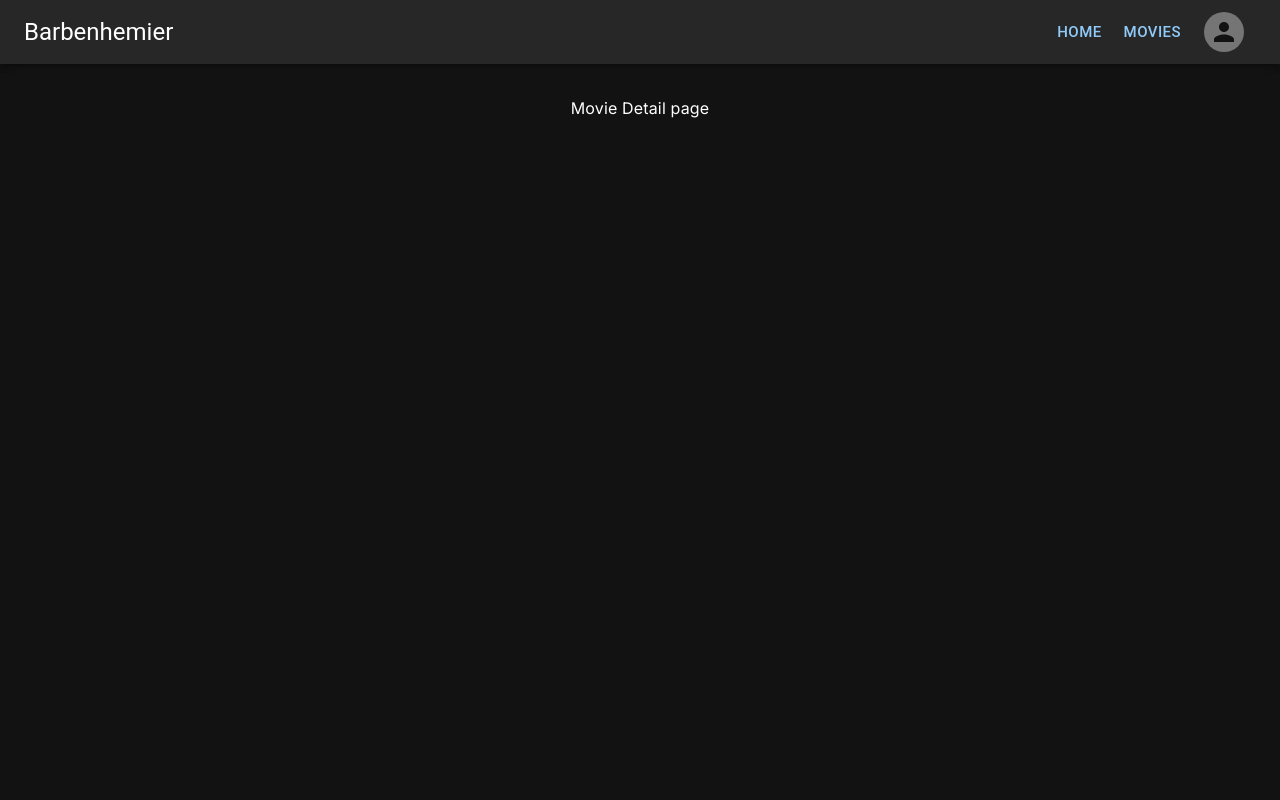
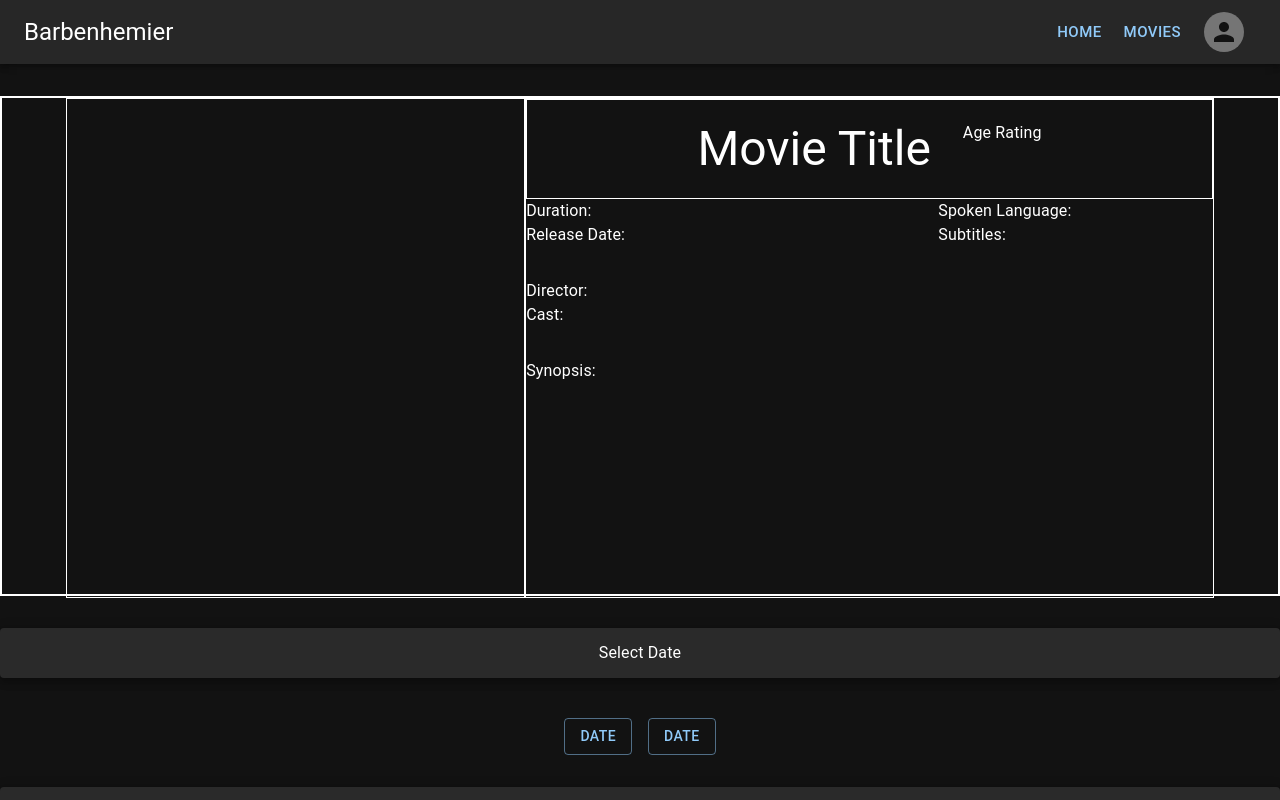
Before and after one commit to EddyEhhh/barbenheimer-frontend, a Next.js app: page /MovieDetails in a window 1280 px wide. Shown: the top 800 px of the page. Built offline with nearby package versions, Linux system fonts and the light colour scheme.

Commit message:
feat: adding movie details page

```diff
--- a/src/app/MovieDetails/page.tsx
+++ b/src/app/MovieDetails/page.tsx
@@ -1,12 +1,16 @@
+import MovieDescription from "../components/MovieDescription";
+import SelectDate from "../components/SelectDate";
+import SelectTime from "../components/SelectTime";
+
 const MovieDetails = () => {
     return (
-    <>
-        <main className="flex flex-col items-center justify-between">
-            <div>
-                Movie Detail page
-            </div>
+
+        <main>
+            <MovieDescription></MovieDescription>
+            <SelectDate></SelectDate>
+            <SelectTime></SelectTime>
         </main>
-    </>
+
     )
 }
 
--- /dev/null
+++ b/src/app/components/MovieDescription.tsx
@@ -0,0 +1,99 @@
+import {Box, Typography, Grid} from "@mui/material/";
+import { alignProperty } from "@mui/material/styles/cssUtils";
+
+type MovieDetail = {
+    title?: string,
+    duration?: number,
+    picture?: HTMLImageElement,
+    rating?: number,
+    ageRating?: string
+    releaseDate?: string
+    spokenLanguage?: string
+    subtitle?: string
+    director?: string
+    cast?: string
+    synopsis?: string
+}
+const MovieDescription = ({title, duration, picture, rating, ageRating, releaseDate, spokenLanguage, subtitle, director, cast, synopsis} : MovieDetail) => {
+    return (
+        <main>
+            <Grid className="content" container sx= {{border:2, width:1, height:500, pl: '5%', pr:'5%'}}>
+                <Grid sx = {{width:'40%'}}>
+                    <Box className = "picture-box" sx ={{height:500, border:1}}>
+                        <Grid>
+                            <Grid sx={{height:300}}>
+                                <Box sx={{border:0}}>
+
+                                </Box>
+                            </Grid>
+                            <Grid>
+
+                            </Grid>
+                        </Grid>
+                    </Box>
+                </Grid>
+
+                <Grid sx ={{width:'60%'}} >
+                    <Box className = "desc-box" sx={{height:500, border:1}}>
+                        <Grid>
+                            <Grid container direction='row' justifyContent={'center'} sx={{border:1, height: 100}} alignContent={"center"}>
+                                <Typography variant="h3" sx={{mr:4}}>
+                                    {title} Movie Title
+                                </Typography>
+
+
+                                <Typography>
+                                    {ageRating} Age Rating
+                                </Typography>
+
+                            </Grid>
+
+                            <Grid container direction='row' justifyContent={"space-between"}>
+                                <Grid sx={{width:'40%'}}>
+                                    <Typography>
+                                        {duration}Duration:
+                                    </Typography>
+                                    <Typography>
+                                        {releaseDate}Release Date:
+                                    </Typography>
+                                </Grid>
+
+                                <Grid sx={{width:'40%'}}>
+                                    <Typography>
+                                        {spokenLanguage}Spoken Language:
+                                    </Typography>
+                                    <Typography>
+                                        {subtitle}Subtitles:
+                                    </Typography>
+                                </Grid>
+                            </Grid>
+
+                            <Grid sx={{mt: 4}}>
+                                <Typography>
+                                    {director}Director:
+                                </Typography>
+                                <Typography>
+                                    {cast}Cast:
+                                </Typography>
+                            </Grid>
+
+                            <Grid sx={{mt:4}}>
+                                <Typography>
+                                    {synopsis}Synopsis:
+                                </Typography>
+                            </Grid>
+                        </Grid>
+                    </Box>
+                </Grid>
+            </Grid>
+
+
+
+
+
+        </main>
+
+    )
+}
+
+export default MovieDescription;
--- /dev/null
+++ b/src/app/components/SelectDate.tsx
@@ -0,0 +1,23 @@
+import {Box, Typography, Grid, Button, Stack, Paper} from "@mui/material/";
+
+
+const SelectDate = () => {
+    return (
+        <main>
+            <Paper elevation={5}>
+                <Grid container sx={{mt:4, height:50}} direction={"row"} justifyContent='center' >
+                    <Grid container textAlign={"center"} alignContent={"center"} justifyContent={"center"}>
+                        <Typography>Select Date</Typography>
+                    </Grid>
+                </Grid>
+            </Paper>
+
+            <Stack direction="row" spacing={2} justifyContent={"center"} sx={{mt:5}}>
+                <Button variant='outlined'>Date</Button>
+                <Button variant='outlined'>Date</Button>
+            </Stack>
+        </main>
+    )
+}
+
+export default SelectDate;
--- /dev/null
+++ b/src/app/components/SelectTime.tsx
@@ -0,0 +1,22 @@
+import {Box, Typography, Grid, Button, Stack, Paper} from "@mui/material/";
+
+const SelectTime = () => {
+    return (
+        <main>
+            <Paper elevation={5}>
+                <Grid container sx={{mt:4, height:50}} direction={"row"} justifyContent='center' >
+                    <Grid container textAlign={"center"} alignContent={"center"} justifyContent={"center"}>
+                        <Typography>Select Time</Typography>
+                    </Grid>
+                </Grid>
+            </Paper>
+
+
+            <Stack direction="row" spacing={2} justifyContent={"center"} sx={{mt:5}}>
+                <Button variant='outlined'>Time</Button>
+            </Stack>
+        </main>
+    )
+}
+
+export default SelectTime;
```
